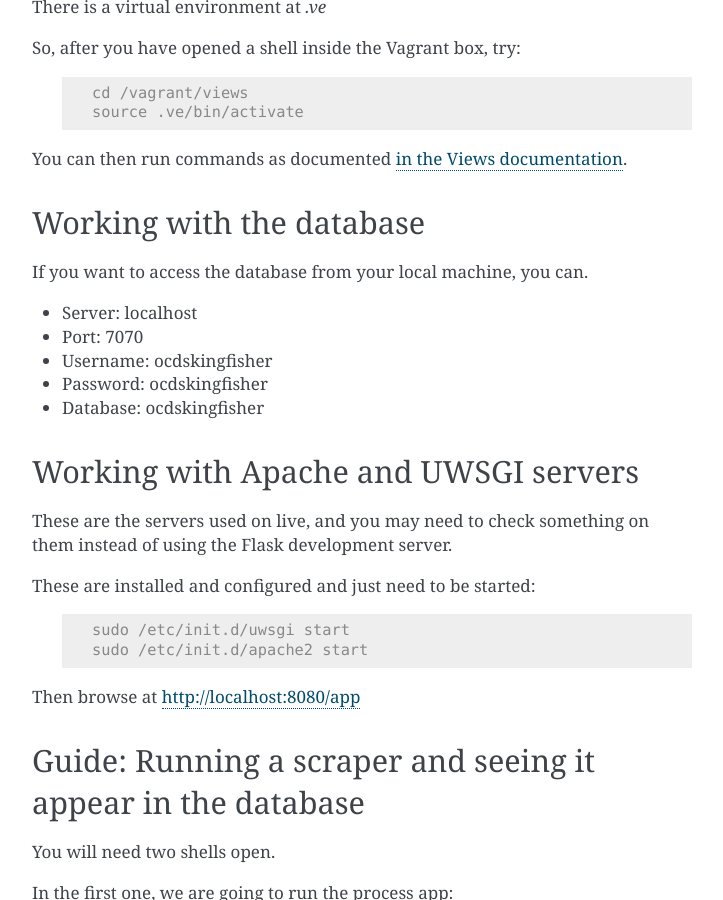
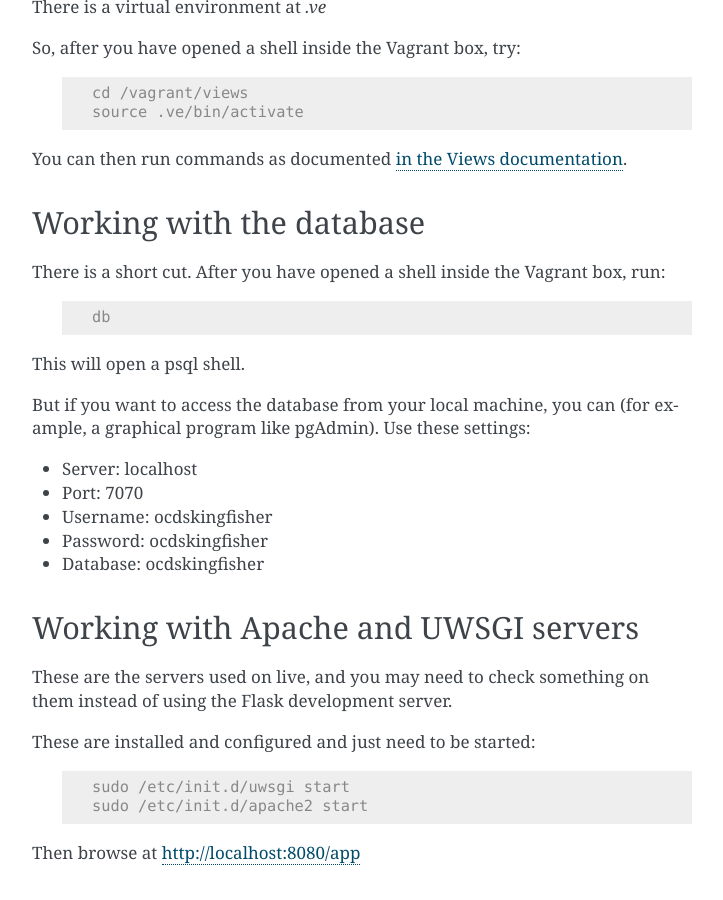
Before and after one commit to open-contracting-archive/kingfisher-vagrant, a Sphinx documentation site: the page built from docs/vagrant.rst, in a window 1280 px wide and 900 px high, scrolled down 2364 px. Shown: the whole window, without its empty margins (388-1111 px from the left). Built offline with Sphinx 7.4.7, drawn with Linux system fonts in a browser that asks for light colours.

Commit message:
docs: Expand Vagrant DB section

```diff
--- a/docs/vagrant.rst
+++ b/docs/vagrant.rst
@@ -124,7 +124,16 @@ You can then run commands as documented `in the Views documentation <https://kin
 Working with the database
 =========================
 
-If you want to access the database from your local machine, you can.
+
+There is a short cut. After you have opened a shell inside the Vagrant box, run:
+
+ .. code-block:: shell-session
+
+    db
+
+This will open a psql shell.
+
+But if you want to access the database from your local machine, you can (for example, a graphical program like pgAdmin). Use these settings:
 
 * Server: localhost
 * Port: 7070
```
